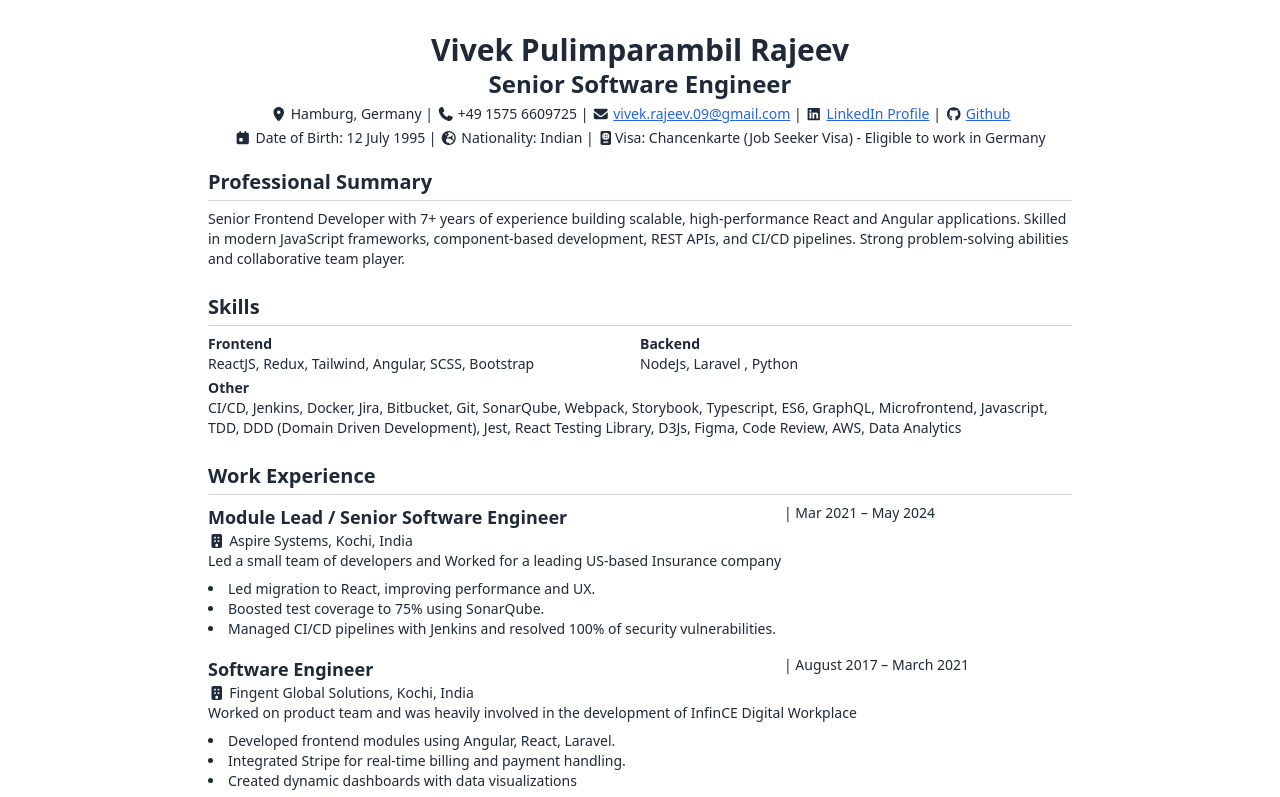
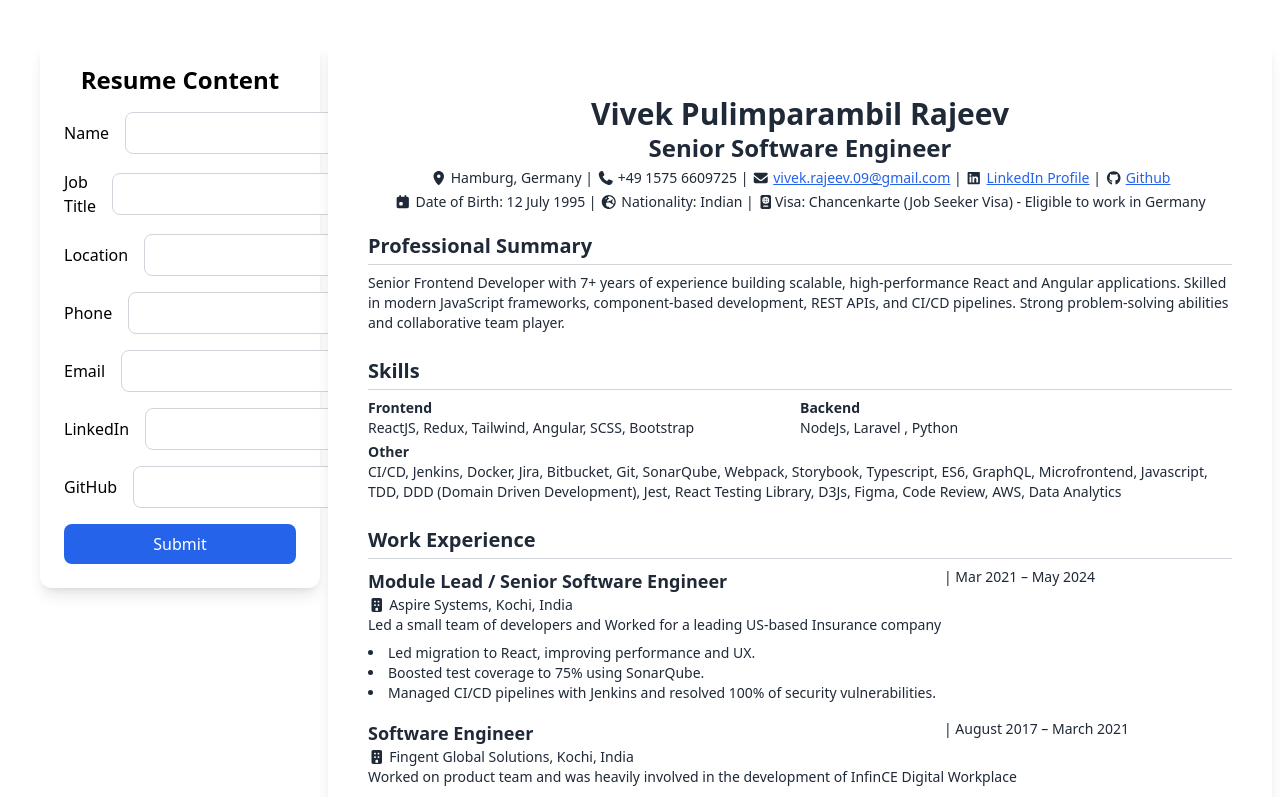
Before and after one commit to VivekPRajeev/resume-generator, a React (Create React App) app: page / in a window 1280 px wide. Shown: the top 797 px of the page. Built offline with nearby package versions, Linux system fonts and the light colour scheme.

Commit message:
added form component template

```diff
--- a/package.json
+++ b/package.json
@@ -12,6 +12,7 @@
     "@testing-library/jest-dom": "^6.6.3",
     "@testing-library/react": "^16.3.0",
     "@testing-library/user-event": "^13.5.0",
+    "jotai": "^2.12.5",
     "react": "^19.1.0",
     "react-dom": "^19.1.0",
     "react-scripts": "5.0.1",
--- a/src/App.js
+++ b/src/App.js
@@ -1,10 +1,11 @@
 import "./App.css";
+import EditorPage from "./Pages/EditorPage/EditorPage";
 import TemplateA from "./resume/TemplateA/TemplateA";
 
 function App() {
   return (
     <div className="App">
-      <TemplateA/>
+      <EditorPage />
     </div>
   );
 }
--- /dev/null
+++ b/src/Pages/EditorPage/EditorPage.js
@@ -0,0 +1,16 @@
+import Form from '../../components/Form'
+import TemplateA from '../../resume/TemplateA/TemplateA'
+import TemplateB from '../../resume/TemplateA/TemplateB'
+
+const EditorPage = () => {
+  return (
+    <div className='grid grid-cols-8'>
+        <div className='col-span-2 '> <Form/> </div>
+
+        <div className='col-span-6  mx-auto mt-10 p-6 bg-white shadow-lg rounded-xl'> <TemplateA/> </div>
+
+    </div>
+  )
+}
+
+export default EditorPage
--- /dev/null
+++ b/src/atoms/formAtoms.js
@@ -0,0 +1,7 @@
+import { atom } from 'jotai'
+
+const nameAtom = atom('John Doe')
+const emailAtom = atom('sample@example.com')
+const addressAtom = atom('Hamburg, Germany')
+const phoneAtom = atom('+49 1575 6609725')
+const linkedInAtom = atom('linkedIn')
--- /dev/null
+++ b/src/components/Form.js
@@ -0,0 +1,28 @@
+import FormInput from "./FormInput";
+import Section from "./Section";
+
+const Form = () => {
+  return (
+    <div className="mx-auto ml-10 mt-10 p-6 bg-white shadow-lg rounded-xl">
+      <h2 className="text-2xl font-bold mb-4 text-center">Resume Content</h2>
+      <form onSubmit={() => {}} className="space-y-4">
+          <FormInput label="Name" inputName="name" />
+          <FormInput label="Job Title" inputName="title" />
+          <FormInput label="Location" inputName="location" />
+          <FormInput label="Phone" inputName="phone" />
+          <FormInput label="Email" inputName="mail" />
+          <FormInput label="LinkedIn" inputName="linkedin" />
+          <FormInput label="GitHub" inputName="github" />
+
+        <button
+          type="submit"
+          className="w-full py-2 bg-blue-600 text-white rounded-lg hover:bg-blue-700 transition"
+        >
+          Submit
+        </button>
+      </form>
+    </div>
+  );
+};
+
+export default Form;
--- /dev/null
+++ b/src/components/FormInput.js
@@ -0,0 +1,19 @@
+
+const FormInput = ({label, inputName}) => {
+  return (
+    <div className="flex items-center gap-4 mb-4">
+      <label className="w-24 font-medium text-left" htmlFor={inputName}>
+        {label}
+      </label>
+      <input
+        type="text"
+        id={inputName}
+        name={inputName}
+        className="flex-1 px-3 py-2 border border-gray-300 rounded-lg focus:outline-none focus:ring focus:ring-blue-400"
+        required
+      />
+    </div>
+  );
+};
+
+export default FormInput;
--- /dev/null
+++ b/src/resume/TemplateA/TemplateB.js
@@ -0,0 +1,81 @@
+
+const TemplateB = () => {
+  return (
+    <div className="min-h-screen bg-gray-100 text-gray-800 p-6">
+      <div className="max-w-5xl mx-auto bg-white shadow-lg rounded-lg overflow-hidden grid grid-cols-12">
+
+        {/* Sidebar */}
+        <div className="bg-gray-800 text-white p-6 col-span-12 md:col-span-4">
+          <h1 className="text-3xl font-bold">John Doe</h1>
+          <p className="text-sm text-gray-300">Frontend Developer</p>
+
+          <div className="mt-6">
+            <h2 className="text-xl font-semibold border-b border-gray-500 pb-1">Contact</h2>
+            <p className="text-sm mt-2">Email: john@example.com</p>
+            <p className="text-sm">Phone: +123456789</p>
+            <p className="text-sm">Website: johndoe.dev</p>
+          </div>
+
+          <div className="mt-6">
+            <h2 className="text-xl font-semibold border-b border-gray-500 pb-1">Skills</h2>
+            <ul className="list-disc list-inside text-sm mt-2 space-y-1">
+              <li>React</li>
+              <li>Tailwind CSS</li>
+              <li>JavaScript</li>
+              <li>Git & GitHub</li>
+            </ul>
+          </div>
+
+          <div className="mt-6">
+            <h2 className="text-xl font-semibold border-b border-gray-500 pb-1">Links</h2>
+            <ul className="text-sm mt-2 space-y-1">
+              <li><a href="#" className="text-blue-400 hover:underline">LinkedIn</a></li>
+              <li><a href="#" className="text-blue-400 hover:underline">GitHub</a></li>
+            </ul>
+          </div>
+        </div>
+
+        {/* Main Content */}
+        <div className="p-6 col-span-12 md:col-span-8">
+          <section className="mb-6">
+            <h2 className="text-2xl font-semibold border-b border-gray-300 pb-2">Profile</h2>
+            <p className="text-sm mt-2">
+              Passionate frontend developer with 7+ years of experience building responsive and user-friendly web applications...
+            </p>
+          </section>
+
+          <section className="mb-6">
+            <h2 className="text-2xl font-semibold border-b border-gray-300 pb-2">Experience</h2>
+            <div className="mt-2">
+              <h3 className="font-bold text-lg">Senior Frontend Developer - XYZ Corp</h3>
+              <p className="text-sm text-gray-600">Jan 2020 – Present</p>
+              <ul className="list-disc list-inside text-sm mt-2 space-y-1">
+                <li>Built and maintained responsive web apps in React</li>
+                <li>Optimized performance and improved Lighthouse scores</li>
+              </ul>
+            </div>
+          </section>
+
+          <section className="mb-6">
+            <h2 className="text-2xl font-semibold border-b border-gray-300 pb-2">Education</h2>
+            <div className="mt-2">
+              <h3 className="font-bold text-lg">B.Sc. Computer Science - ABC University</h3>
+              <p className="text-sm text-gray-600">2012 – 2016</p>
+            </div>
+          </section>
+
+          <section>
+            <h2 className="text-2xl font-semibold border-b border-gray-300 pb-2">Projects</h2>
+            <div className="mt-2">
+              <h3 className="font-bold text-lg">Resume Builder App</h3>
+              <p className="text-sm text-gray-600">A React app to build and export resumes as PDF.</p>
+            </div>
+          </section>
+        </div>
+
+      </div>
+    </div>
+  );
+};
+
+export default TemplateB;
```
Also changed, not shown: 1 other file (tests, documents, lock files or other folders).
